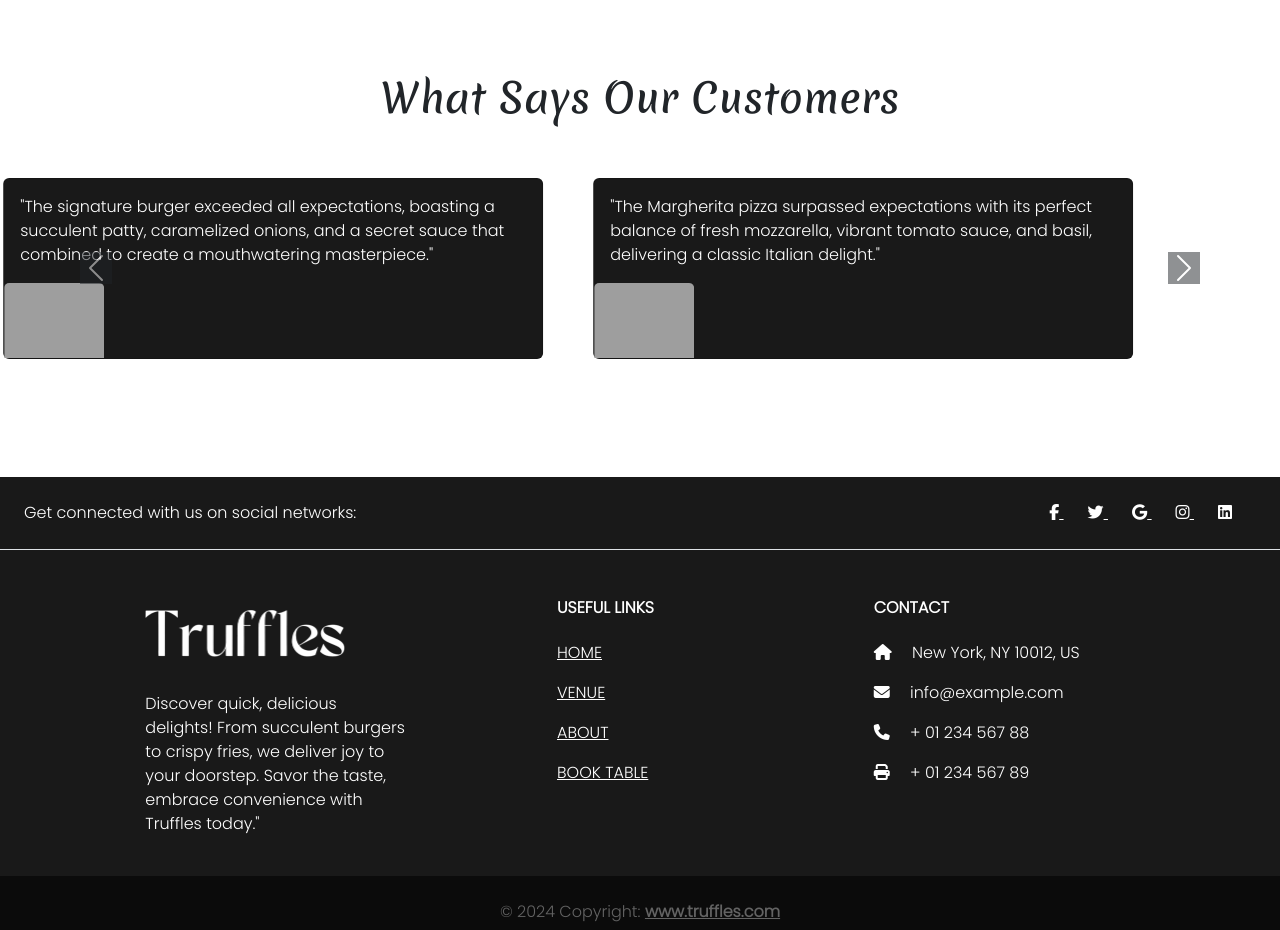
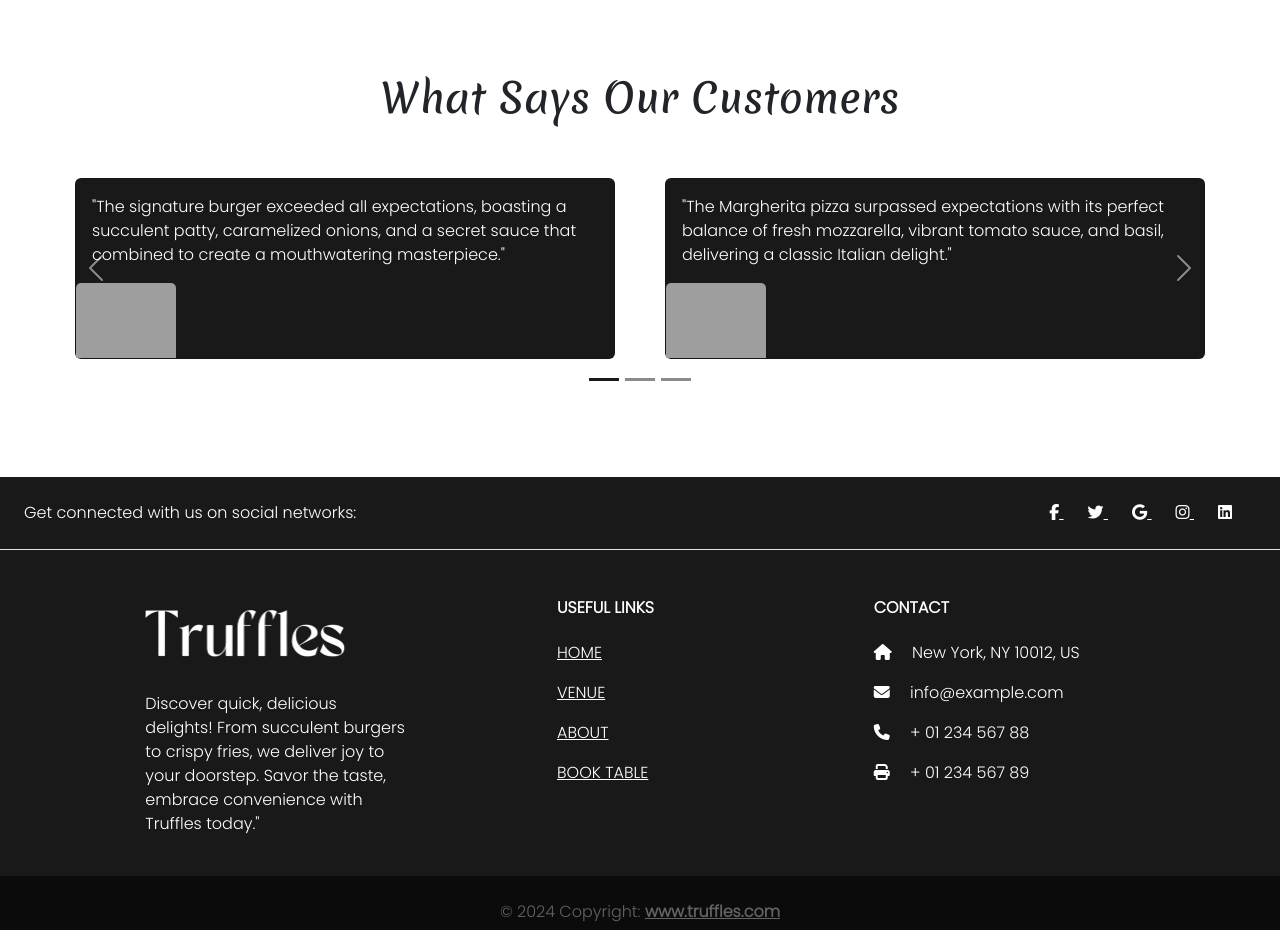
Before and after one commit to aga916/burger, a plain HTML site: page index.html in a window 1280 px wide. Shown: the part 4760-5690 px from the top of the page. Drawn offline with nearby package versions, Linux system fonts and the light colour scheme; grey boxes are pictures that could not be loaded.

Commit message:
Add files via upload

```diff
--- a/index.html
+++ b/index.html
@@ -299,9 +299,13 @@
 
     <!-- sec 5 Testimonials -->
 
-
     <h3 style="font-size: 40px; font-family: 'Merienda', cursive; text-align: center; margin-top: 70px;">What Says Our Customers</h3>
-    <div id="carouselExampleAutoplaying" class="carousel slide" data-bs-ride="carousel">
+    <div id="carouselExampleIndicators" class="carousel slide">
+      <div class="carousel-indicators">
+        <button type="button" data-bs-target="#carouselExampleIndicators" data-bs-slide-to="0" class="active" aria-current="true" aria-label="Slide 1" style="background-color: #191919;"></button>
+        <button type="button" data-bs-target="#carouselExampleIndicators" data-bs-slide-to="1" aria-label="Slide 2" style="background-color: #191919;"></button>
+        <button type="button" data-bs-target="#carouselExampleIndicators" data-bs-slide-to="2" aria-label="Slide 3" style="background-color: #191919;"></button>
+      </div>
       <div class="carousel-inner">
         <div class="carousel-item active">
           <div class="card-container d-flex justify-content-center mt-5 mb-5">
@@ -354,12 +358,12 @@
           </div>
         </div>
       </div>
-      <button class="carousel-control-prev" type="button" data-bs-target="#carouselExampleAutoplaying" data-bs-slide="prev">
-        <span class="carousel-control-prev-icon bg-dark" aria-hidden="true"></span>
+      <button class="carousel-control-prev" type="button" data-bs-target="#carouselExampleIndicators" data-bs-slide="prev">
+        <span class="carousel-control-prev-icon" aria-hidden="true"></span>
         <span class="visually-hidden">Previous</span>
       </button>
-      <button class="carousel-control-next" type="button" data-bs-target="#carouselExampleAutoplaying" data-bs-slide="next">
-        <span class="carousel-control-next-icon bg-dark" aria-hidden="true"></span>
+      <button class="carousel-control-next" type="button" data-bs-target="#carouselExampleIndicators" data-bs-slide="next">
+        <span class="carousel-control-next-icon" aria-hidden="true"></span>
         <span class="visually-hidden">Next</span>
       </button>
     </div>
```
